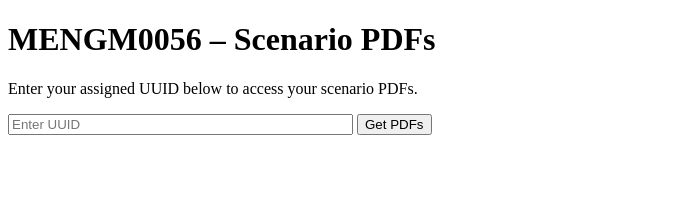
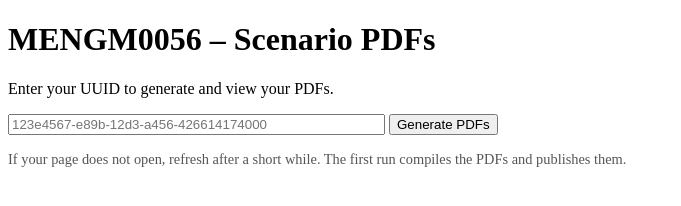
Before and after one commit to aydinnassehi/mengm0056-handout, a plain HTML site: page index.html in a window 1280 px wide. Shown: the whole page, without its empty margins (0-681 px from the left). Drawn offline with Linux system fonts and the light colour scheme.

Commit message:
Update index.html

```diff
--- a/index.html
+++ b/index.html
@@ -1,21 +1,14 @@
 <!doctype html>
 <meta charset="utf-8">
-<title>MENGM0056 – PDFs</title>
+<title>MENGM0056 – Scenario PDFs</title>
 <h1>MENGM0056 – Scenario PDFs</h1>
+<p>Enter your UUID to generate and view your PDFs.</p>
 
-<p>Enter your assigned UUID below to access your scenario PDFs.</p>
-
-<form id="uuidForm">
-  <input type="text" id="uuidInput" placeholder="Enter UUID" size="40" required>
-  <button type="submit">Get PDFs</button>
+<form method="get" action="https://YOUR-RENDER-URL/generate" style="margin-top:1rem;">
+  <input name="uuid" placeholder="123e4567-e89b-12d3-a456-426614174000" size="44" required>
+  <button type="submit">Generate PDFs</button>
 </form>
 
-<script>
-document.getElementById('uuidForm').addEventListener('submit', function(e) {
-  e.preventDefault();
-  const uuid = document.getElementById('uuidInput').value.trim();
-  if (uuid) {
-    window.location.href = uuid + "/index.html";
-  }
-});
-</script>
+<p style="margin-top:1rem;font-size:.9em;color:#555;">
+If your page does not open, refresh after a short while. The first run compiles the PDFs and publishes them.
+</p>
```
